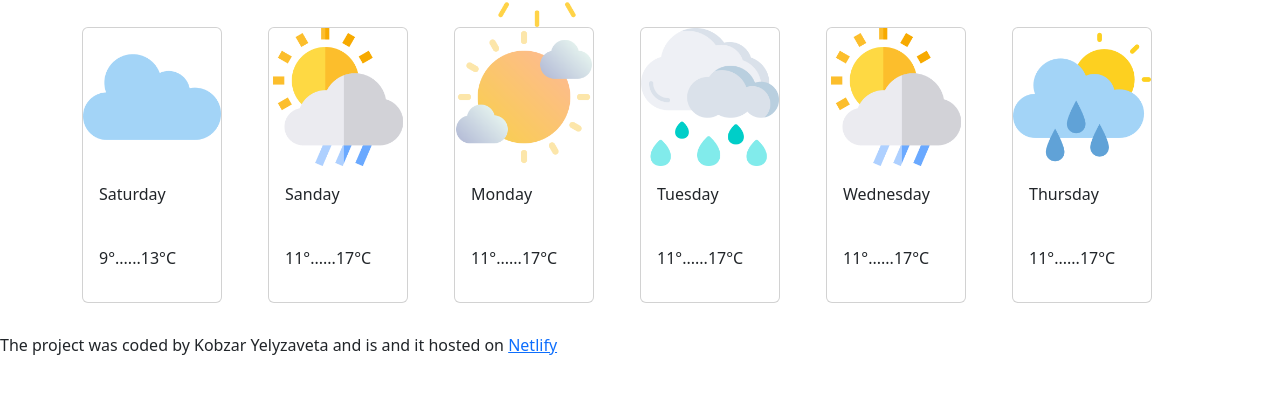
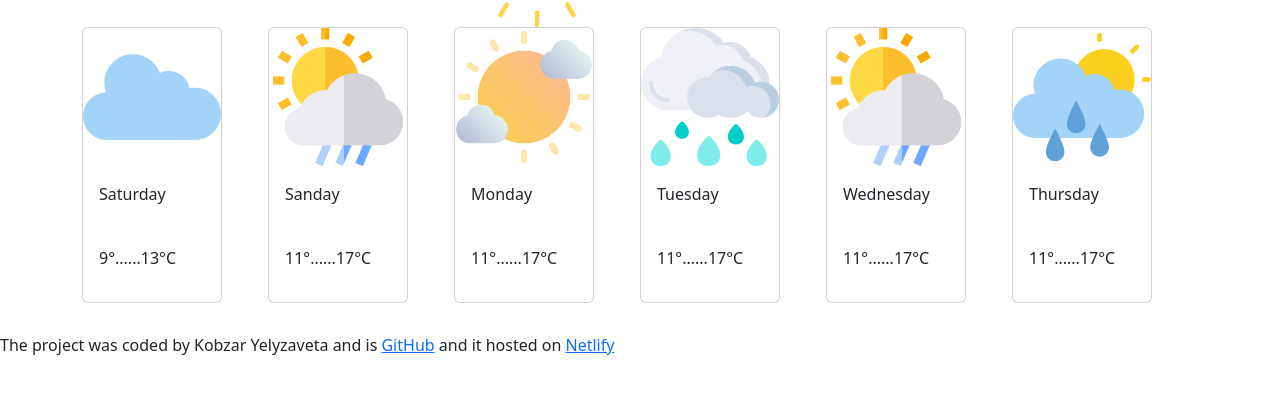
Before and after one commit to YelizavetaKobzar/My-project, a plain HTML site: page index.html in a window 1280 px wide. Shown: the part 345-738 px from the top of the page. Drawn offline with nearby package versions, Linux system fonts and the light colour scheme.

Commit message:
Add a new name

```diff
--- a/index.html
+++ b/index.html
@@ -147,7 +147,7 @@
     </div>
     <p class="refer">
       The project was coded by Kobzar Yelyzaveta and is
-      <a href="https://github.com/YelizavetaKobzar/My-project"></a> and it
+      <a href="https://github.com/YelizavetaKobzar/My-project">GitHub</a> and it
       hosted on
       <a
         href="https://app.netlify.com/sites/monumental-sunburst-961ed5/deploys/633ea6cf2ef7d41f63d6008e"
--- a/src/styles.css
+++ b/src/styles.css
@@ -21,7 +21,6 @@ h2 {
 h4 {
   font-family: "Oswald", sans-serif;
   font-size: 30px;
-  margin: 30px;
 }
 .refer {
   display: block;
```
